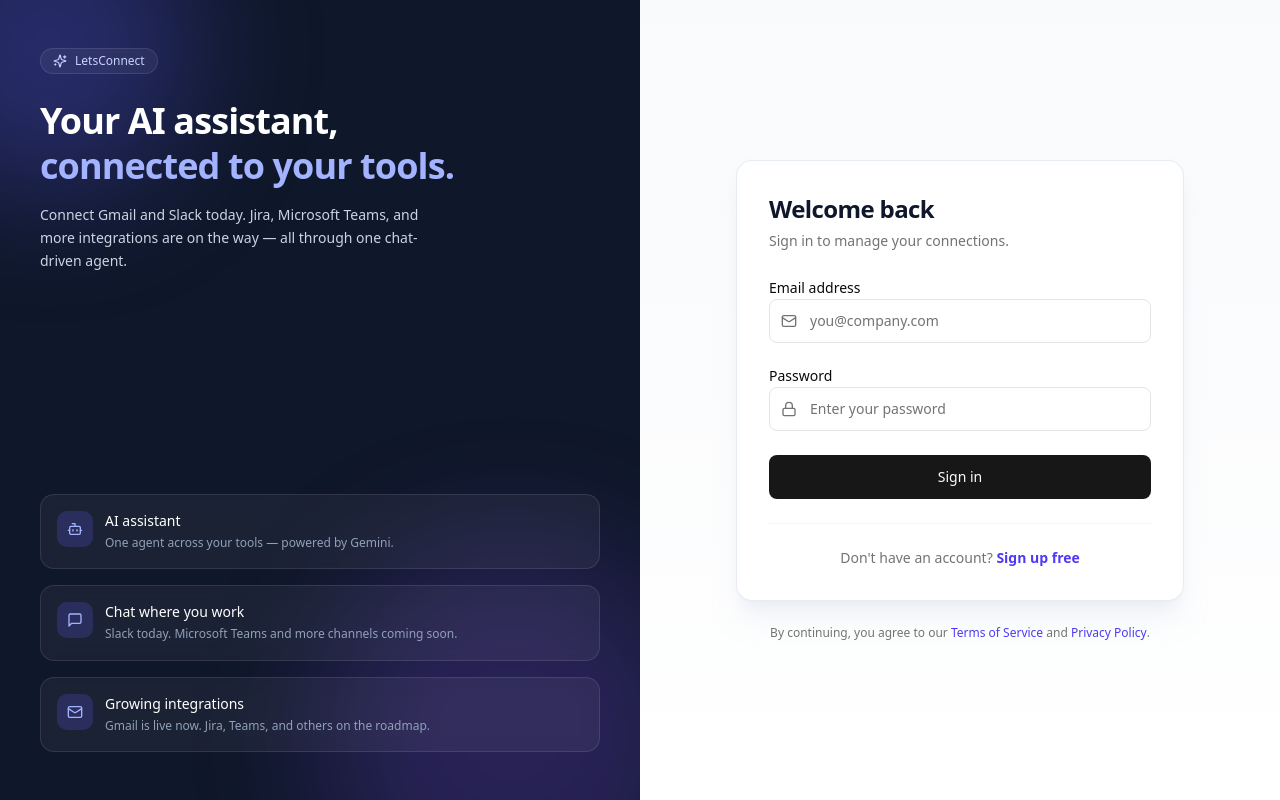
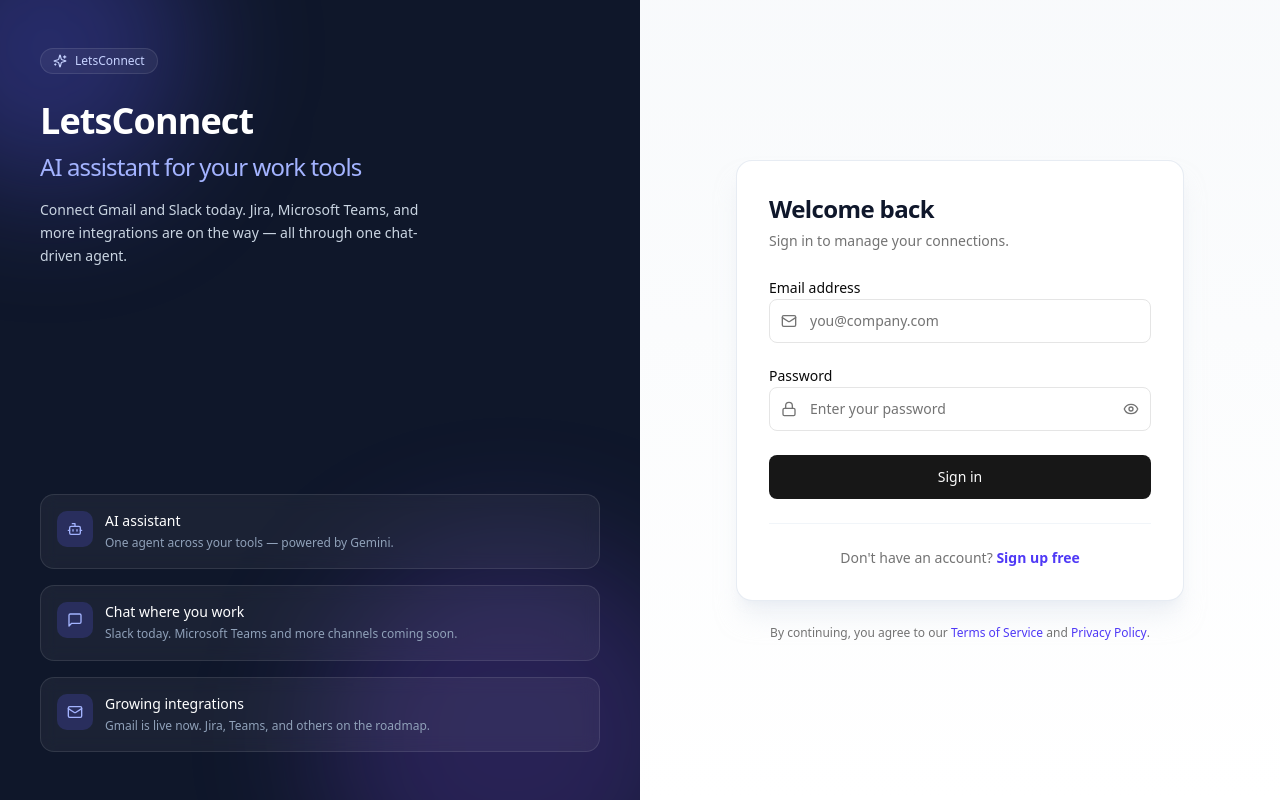
Before and after one commit to gauravdewli-dev/LetsConnect-Frontend, a React (Vite) app: page /login in a window 1280 px wide. Built offline with nearby package versions, Linux system fonts and the light colour scheme; no server answers.

Commit message:
Enhance index.html with meta tags for SEO and description, and improve no-script messaging for better user experience. Update Login component to clarify AI assistant features and streamline messaging. Add password visibility toggle in LoginForm for improved usability.

```diff
--- a/index.html
+++ b/index.html
@@ -3,10 +3,29 @@
   <head>
     <meta charset="UTF-8" />
     <meta name="viewport" content="width=device-width, initial-scale=1.0" />
+    <meta name="application-name" content="LetsConnect" />
+    <meta
+      name="description"
+      content="LetsConnect is an AI assistant that connects your work tools to Slack. Gmail is available today; Jira, Microsoft Teams, and more integrations are coming soon."
+    />
+    <!-- Google Search Console: paste your verification meta tag below when verifying domain ownership -->
+    <!-- <meta name="google-site-verification" content="YOUR_VERIFICATION_CODE" /> -->
     <title>LetsConnect | AI Assistant</title>
   </head>
   <body>
     <div id="root"></div>
+    <noscript>
+      <main style="max-width: 32rem; margin: 4rem auto; padding: 0 1.5rem; font-family: system-ui, sans-serif;">
+        <h1 style="font-size: 2rem; font-weight: 600;">LetsConnect</h1>
+        <p style="margin-top: 0.75rem; line-height: 1.6; color: #475569;">
+          LetsConnect is an AI assistant that connects your work tools to chat platforms like Slack.
+          Gmail is available today; Jira, Microsoft Teams, and more integrations are coming soon.
+        </p>
+        <p style="margin-top: 1rem;">
+          <a href="/login" style="color: #4f46e5;">Sign in to LetsConnect</a>
+        </p>
+      </main>
+    </noscript>
     <script type="module" src="/src/main.tsx"></script>
   </body>
 </html>
--- a/src/pages/auth-management/Login.tsx
+++ b/src/pages/auth-management/Login.tsx
@@ -62,8 +62,10 @@ export default function Login() {
             LetsConnect
           </div>
           <h1 className="max-w-md text-4xl font-semibold leading-tight tracking-tight">
-            Your AI assistant,
-            <span className="block text-indigo-300">connected to your tools.</span>
+            LetsConnect
+            <span className="mt-2 block text-2xl font-normal text-indigo-300">
+              AI assistant for your work tools
+            </span>
           </h1>
           <p className="mt-4 max-w-sm text-sm leading-relaxed text-slate-300">
             Connect Gmail and Slack today. Jira, Microsoft Teams, and more integrations are on the
@@ -98,10 +100,10 @@ export default function Login() {
               LetsConnect
             </div>
             <h1 className="text-2xl font-semibold tracking-tight text-slate-900">
-              {isSignup ? "Create your account" : "Welcome back"}
+              LetsConnect
             </h1>
             <p className="mt-1 text-sm text-muted-foreground">
-              Connect your tools and chat with your AI assistant.
+              {isSignup ? "Create your account" : "Welcome back"} — AI assistant for your work tools
             </p>
           </div>
 
--- a/src/pages/auth-management/components/LoginForm.tsx
+++ b/src/pages/auth-management/components/LoginForm.tsx
@@ -1,5 +1,5 @@
 import { type FormEvent, useState } from "react";
-import { Loader2, Lock, Mail } from "lucide-react";
+import { Eye, EyeOff, Loader2, Lock, Mail } from "lucide-react";
 
 import { Button } from "@/atoms/ui/button";
 import { Input } from "@/atoms/ui/input";
@@ -16,6 +16,7 @@ interface LoginFormProps {
 export default function LoginForm({ isSignup, loading, error, onSubmit }: LoginFormProps) {
   const [email, setEmail] = useState("");
   const [password, setPassword] = useState("");
+  const [showPassword, setShowPassword] = useState(false);
 
   function handleSubmit(e: FormEvent) {
     e.preventDefault();
@@ -50,14 +51,22 @@ export default function LoginForm({ isSignup, loading, error, onSubmit }: LoginF
           <Lock className="pointer-events-none absolute left-3 top-1/2 size-4 -translate-y-1/2 text-muted-foreground" />
           <Input
             id="password"
-            type="password"
+            type={showPassword ? "text" : "password"}
             placeholder={isSignup ? "At least 8 characters" : "Enter your password"}
             value={password}
             onChange={(e) => setPassword(e.target.value)}
             minLength={8}
-            className="h-11 pl-10"
+            className="h-11 pl-10 pr-10"
             required
           />
+          <button
+            type="button"
+            onClick={() => setShowPassword((prev) => !prev)}
+            className="absolute right-3 top-1/2 -translate-y-1/2 text-muted-foreground hover:text-foreground"
+            aria-label={showPassword ? "Hide password" : "Show password"}
+          >
+            {showPassword ? <EyeOff className="size-4" /> : <Eye className="size-4" />}
+          </button>
         </div>
         {isSignup && (
           <p className="text-xs text-muted-foreground">Use 8 or more characters for your password.</p>
```
